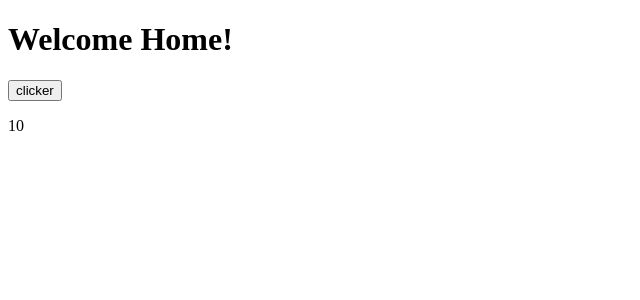
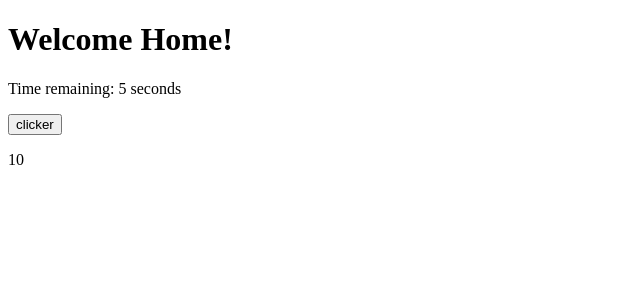
Before and after one commit to MatteoDiter/Candide, a React app: page /home in a window 1280 px wide. Shown: the top 300 px of the page, without its empty margins (0-640 px from the left). Built offline with nearby package versions, Linux system fonts and the light colour scheme.

Commit message:
added time logic

```diff
--- a/client/component/game/clicker.tsx
+++ b/client/component/game/clicker.tsx
@@ -1,15 +1,45 @@
-import React, { useState } from "react";
+import React, { useState, useEffect } from "react";
 
 const Clicker: React.FC = () => {
-  const [value, setValue] = useState(10);
+  // set time and clicks
+  const time = 10;
+  const clicks = 10;
 
+  // set states
+  const [value, setValue] = useState(time); // clicks left to beat the game
+  const [timer, setTimer] = useState(clicks); // time left to beat the game
+
+  // setting reset timer
+  const resetTimer = () => {
+    setTimer(time);
+  };
+  // timer logic
+  useEffect(() => {
+    const timeInterval = setInterval(() => {
+      setTimer((prevTimer) => prevTimer - 1);
+    }, 1000);
+
+    return () => clearInterval(timeInterval);
+  }, [value]);
+
+  // game over logic by time
+  useEffect(() => {
+    if (timer === 0) {
+      alert("Time's Up! - Game Over");
+      setValue(10);
+      resetTimer();
+    }
+  }, [timer]);
+
+  // game win logic by clicks
   const handleClick = () => {
     setValue((preValue) => {
       let newValue = preValue - 1;
-      // game over conditional
+      // winning game conditional
       if (newValue === 0) {
-        alert("Game Over");
-        newValue = 10;
+        alert("You Win");
+        newValue = clicks;
+        resetTimer();
       }
       return newValue;
     });
@@ -17,6 +47,7 @@ const Clicker: React.FC = () => {
 
   return (
     <div>
+      <p>Time remaining: {timer} seconds</p>
       <button onClick={handleClick}>clicker</button>
       <p>{value}</p>
     </div>
```
